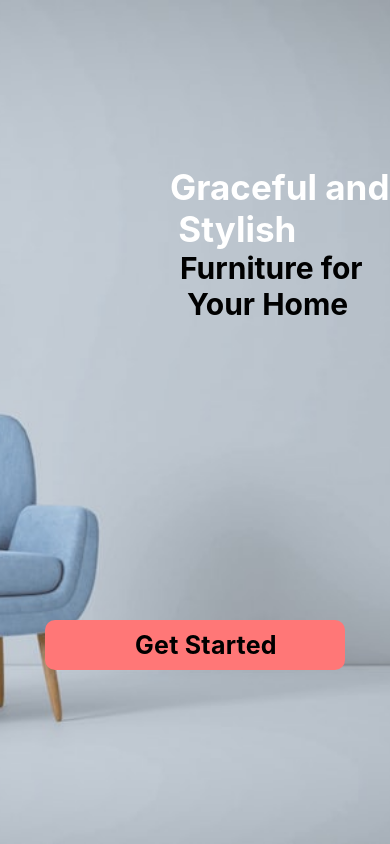
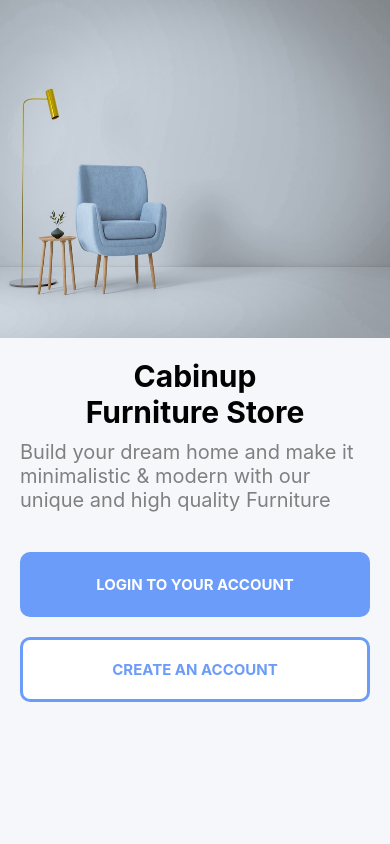
Before and after one commit to mohamed-wageh/Talabt, a React Native app in the folder project/: screen /Welcome in a window 390 px wide. Built offline with nearby package versions, Linux system fonts and the light colour scheme.

Commit message:
Welcome page done

```diff
--- a/project/screens/Welcome.js
+++ b/project/screens/Welcome.js
@@ -1,85 +1,37 @@
-import { View, Text ,StyleSheet , TouchableOpacity  , ImageBackground } from 'react-native'
-import React from 'react';
-import backgroundImage from '../assets/img/back-ground.jpg';
-import CustomButton from '../component/CustomButton'
-
-
-const Welcome = ({navigation}) => {
+import { View, Text, useWindowDimensions, Image } from "react-native";
+import React from "react";
+import backGround from "../assets/img/back-ground.jpg";
+import CustomButton from "../component/CustomButton";
+import { globalStyles } from "../styles/global";
+const Test = ({ navigation }) => {
+  const { height } = useWindowDimensions();
   return (
-    <View style={styles.container}>
-      <ImageBackground source={backgroundImage} style={styles.backgroundImage}>
-        <Text style={styles.Text}>Graceful and </Text>
-        <Text style={styles.Text}> Stylish</Text>
-        <Text style={styles.Text2}>Furniture for</Text>
-        <Text style={styles.Text2}> Your Home </Text>
-        <View style={styles.buttonContainer}>
-          <TouchableOpacity
-            onPress={() => navigation.navigate("Start")}
-            style={styles.Button}
-          >
-            <Text style={styles.buttonText}>Get Started</Text>
-          </TouchableOpacity>
-        </View>
-      </ImageBackground>
+    <View style={globalStyles.main}>
+      <Image
+        source={backGround}
+        style={[globalStyles.logo, { height: height * 0.4 }]}
+        resizeMode="stretch"
+      />
+      <View style={globalStyles.container}>
+        <Text style={globalStyles.title}>Cabinup</Text>
+        <Text style={globalStyles.title}>Furniture Store</Text>
+        <Text style={globalStyles.text}>
+          Build your dream home and make it minimalistic & modern with our
+          unique and high quality Furniture
+        </Text>
+        <CustomButton
+          text="LOGIN TO YOUR ACCOUNT"
+          onPress={() => navigation.navigate("SignIn")}
+        />
+        <CustomButton
+          text="CREATE AN ACCOUNT"
+          bgColor={"#fff"}
+          txColor={"#6c9cf9"}
+          onPress={() => navigation.navigate("Signup")}
+        />
+      </View>
     </View>
   );
-}
+};
 
-
-
-const styles = StyleSheet.create({
-  container: {
-    flex :1,
-    backgroundColor: '#fff' ,
-    alignItems : 'center',
-    justifyContent : 'center',
-    fontSize : 30,
-    fontWeight: 'bold',
-    },
-    Text:{
-      color : 'white',
-      fontWeight:'bold',
-      fontSize:35,
-      marginLeft:170,
-    },
-    Text2:{
-      fontWeight : 'bold',
-      fontSize:30,
-      marginLeft:180,
-    },
-  buttonContainer: {
-    justifyContent: 'center',
-    alignItems: 'center',
-    marginTop : 290,
-    width: '100%',
-    letterSpacing: 0.25,
-    lineHeight: 21,
-    paddingVertical: 8,
-  },
-  Button: {
-    backgroundColor: '#f77',
-    padding: 10,
-    borderRadius: 10,
-    flexDirection:'row',
-    width : 300,
-    height : 50,
-  },
-  buttonText: {
-    fontWeight:'bold',
-    marginLeft: 80,
-    marginBottom:10,
-    fontSize:25,
-    textAlign:'center',
-  },
-  backgroundImage:{
-    flex: 1,
-    resizeMode: 'cover',
-    justifyContent: 'center',
-    width: "100%",
-    height:"100%",
-  },
-
-
-})
-
-export default Welcome
+export default Test;
--- a/project/screens/test.js
+++ b/project/screens/test.js
@@ -8,7 +8,7 @@ import React from 'react'
 import backGround from '../assets/img/back-ground.jpg'
 import CustomButton from "../component/CustomButton";
 import { globalStyles } from "../styles/global";
-const Test = () => {
+const Test = ({ navigation }) => {
   const { height } = useWindowDimensions();
   return (
     <View style={globalStyles.main}>
@@ -24,15 +24,19 @@ const Test = () => {
           Build your dream home and make it minimalistic & modern with our
           unique and high quality Furniture
         </Text>
-        <CustomButton text="LOGIN TO YOUR ACCOUNT" />
+        <CustomButton
+          text="LOGIN TO YOUR ACCOUNT"
+          onPress={() => navigation.navigate("SignIn")}
+        />
         <CustomButton
           text="CREATE AN ACCOUNT"
           bgColor={"#fff"}
           txColor={"#6c9cf9"}
+          onPress={() => navigation.navigate("Signup")}
         />
       </View>
     </View>
   );
-}
+};
 
 export default Test
```
